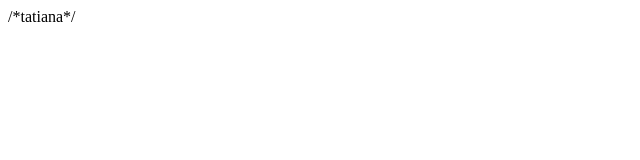
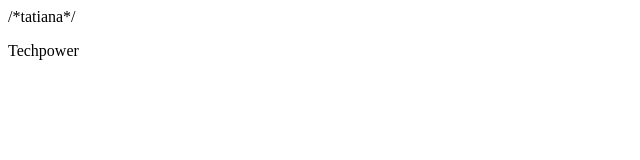
Before and after one commit to Tlcabrera/Modulo2, a plain HTML site: page index.html in a window 1280 px wide. Shown: the full height of the page, 0-640 px from the left. Drawn offline with Linux system fonts and the light colour scheme.

Commit message:
Se modifico index.html se agrego parrafo

```diff
--- a/index.html
+++ b/index.html
@@ -1 +1,4 @@
 /*tatiana*/
+<html>
+    <p>Techpower</p>
+</html>
```
